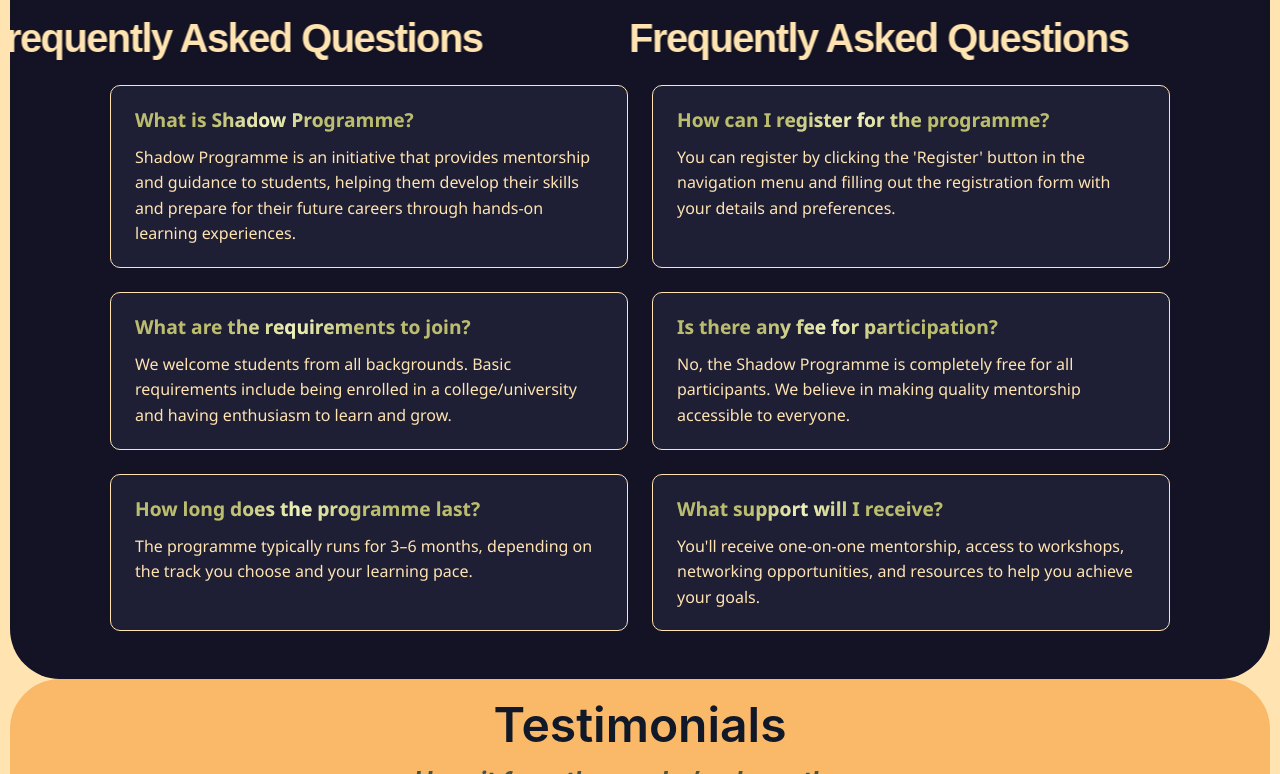
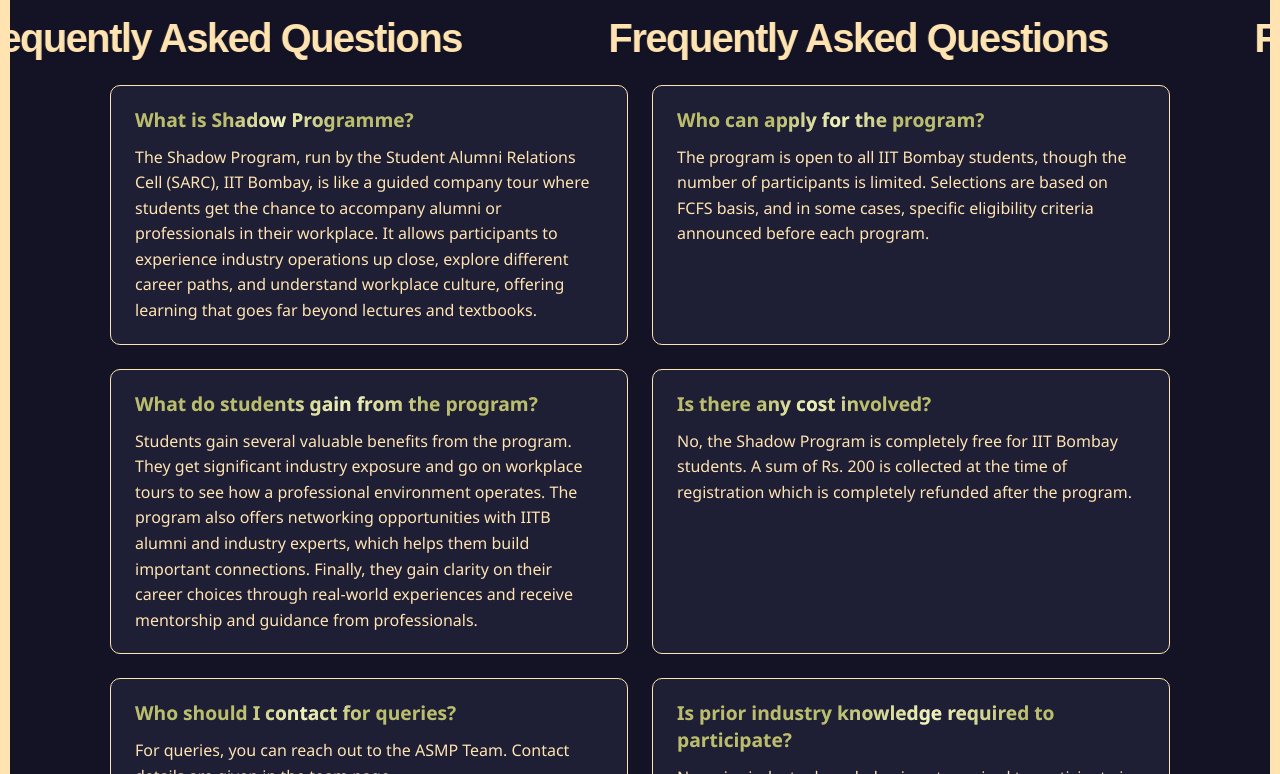
Before and after one commit to Aditya-8807/shadow_program, a React (Vite) app in the folder frontend/: page / in a window 1280 px wide. Shown: the part 2186-2960 px from the top of the page. Built offline with nearby package versions, Linux system fonts and the light colour scheme.

Commit message:
faqs.jsx update by kapil

```diff
--- a/frontend/src/components/FAQ/faq.jsx
+++ b/frontend/src/components/FAQ/faq.jsx
@@ -9,37 +9,37 @@
     id: 1,
     question: "What is Shadow Programme?",
     answer:
-      "Shadow Programme is an initiative that provides mentorship and guidance to students, helping them develop their skills and prepare for their future careers through hands-on learning experiences.",
+      "The Shadow Program, run by the Student Alumni Relations Cell (SARC), IIT Bombay, is like a guided company tour where students get the chance to accompany alumni or professionals in their workplace. It allows participants to experience industry operations up close, explore different career paths, and understand workplace culture, offering learning that goes far beyond lectures and textbooks.",
   },
   {
     id: 2,
-    question: "How can I register for the programme?",
+    question: "Who can apply for the program?",
     answer:
-      "You can register by clicking the 'Register' button in the navigation menu and filling out the registration form with your details and preferences.",
+      "The program is open to all IIT Bombay students, though the number of participants is limited. Selections are based on FCFS basis, and in some cases, specific eligibility criteria announced before each program.",
   },
   {
     id: 3,
-    question: "What are the requirements to join?",
+    question: "What do students gain from the program?",
     answer:
-      "We welcome students from all backgrounds. Basic requirements include being enrolled in a college/university and having enthusiasm to learn and grow.",
+      "Students gain several valuable benefits from the program. They get significant industry exposure and go on workplace tours to see how a professional environment operates. The program also offers networking opportunities with IITB alumni and industry experts, which helps them build important connections. Finally, they gain clarity on their career choices through real-world experiences and receive mentorship and guidance from professionals.",
   },
   {
     id: 4,
-    question: "Is there any fee for participation?",
+    question: "Is there any cost involved?",
     answer:
-      "No, the Shadow Programme is completely free for all participants. We believe in making quality mentorship accessible to everyone.",
+      "No, the Shadow Program is completely free for IIT Bombay students. A sum of Rs. 200 is collected at the time of registration which is completely refunded after the program.",
   },
   {
     id: 5,
-    question: "How long does the programme last?",
+    question: " Who should I contact for queries?",
     answer:
-      "The programme typically runs for 3–6 months, depending on the track you choose and your learning pace.",
+      "For queries, you can reach out to the ASMP Team. Contact details are given in the team page.",
   },
   {
     id: 6,
-    question: "What support will I receive?",
+    question: "Is prior industry knowledge required to participate?",
     answer:
-      "You'll receive one-on-one mentorship, access to workshops, networking opportunities, and resources to help you achieve your goals.",
+      "No, prior industry knowledge is not required to participate in the Shadow Program. The program is designed to give students first-hand exposure to workplaces and help them learn directly from professionals. Curiosity, eagerness to learn, and openness to explore different career paths are all that’s needed.",
   },
 ];
 
@@ -65,7 +65,7 @@
   const scrollGap = isMobile ? "1rem" : "1rem";
 
   return (
-    <section id="faq" className="faq-section">
+    <section className="faq-section">
       {/* Animated title */}
       <ScrollVelocity
         texts={scrollTexts}
```
